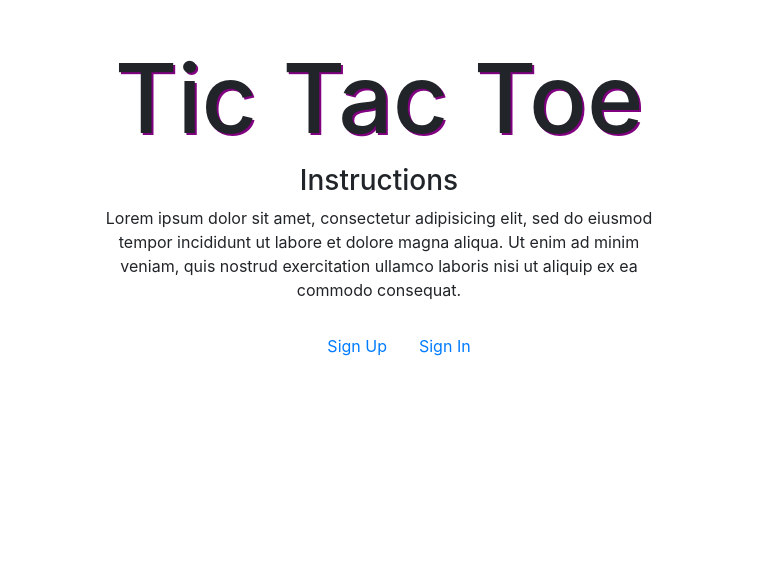
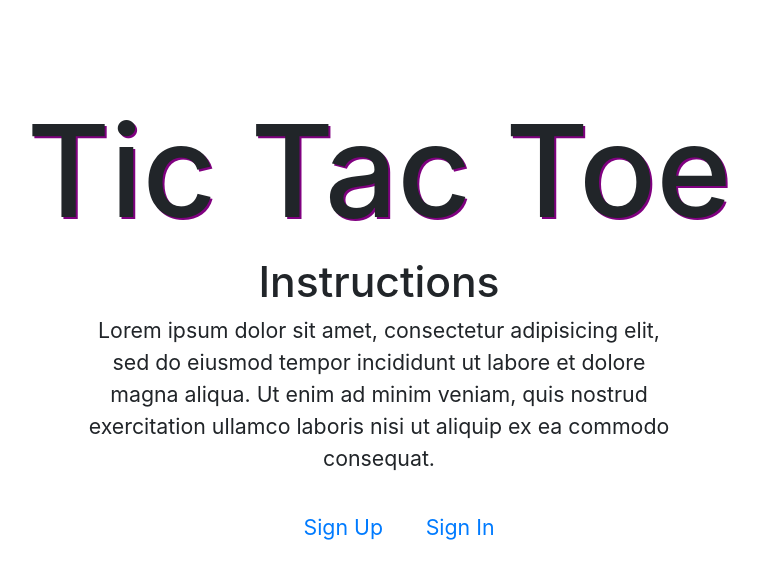
Before and after one commit to srsexton94/tictactoe-client, a website built with webpack: page index.html in a window 1280 px wide. Shown: the part 119-698 px from the top of the page, without its empty margins (261-1020 px from the left). Built offline with nearby package versions, Linux system fonts and the light colour scheme.

Commit message:
Edits main Styling sheet and ReadMe
Edits index.scss to correct some specifications, remove some
redundancies, and match 'best practices' conventions.
Edits the ReadMe to correct some typos and better some of the page
organization.

```diff
--- a/assets/styles/index.scss
+++ b/assets/styles/index.scss
@@ -1,15 +1,15 @@
 @import '~bootstrap/scss/bootstrap';
 
 $alert: #f00;
-$base: #fff;
-$highlight: #800080;
+$headline: 10vw;
+$highlight: 2px 2px #800080;
 $border: 2px solid #000;
 $disable: #888;
 $disable-light: #ddd;
 $success: #32cd32;
 
 body {
-  background: $base;
+  font-size: calc($headline / 6);
 }
 
 header {
@@ -17,14 +17,19 @@ header {
 }
 
 h1 {
-  font-size: 6em;
-  text-shadow: 2px 2px $highlight;
+  font-size: $headline;
+  text-shadow: $highlight;
+  width: 100%;
 }
 
 h2 {
-  font-size: 5em;
+  font-size: calc($headline * 5/6);
   text-align: center;
-  text-shadow: 2px 2px $highlight;
+  text-shadow: $highlight;
+}
+
+h3 {
+  font-size: calc($headline / 3);
 }
 
 input {
@@ -68,6 +73,8 @@ ul {
   text-decoration: none;
 }
 
+// this is non-alphabetic order intentionally, so that it can be over-
+// written by the disable classes when used
 .sign-out {
   color: $alert;
 }
@@ -82,12 +89,6 @@ ul {
   flex-flow: nowrap row;
 }
 
-.game-disable {
-  background-color: $disable-light;
-  color: $disable;
-  pointer-events: none;
-}
-
 .failure {
   background-color: $alert;
 }
@@ -98,8 +99,20 @@ ul {
   text-align: center;
 }
 
+.game-disable {
+  background-color: $disable-light;
+  color: $disable;
+  pointer-events: none;
+}
+
 .hidden {
   display: none;
+}
+
+.instructions {
+  display: block;
+  margin: auto;
+  width: 70%;
 }
 
 .square {
@@ -108,7 +121,7 @@ ul {
   font-size: 8em;
   height: 20vh;
   justify-content: center;
-  text-shadow: 2px 2px $highlight;
+  text-shadow: $highlight;
 }
 
 .top {
@@ -124,12 +137,6 @@ ul {
   background-color: $success;
 }
 
-.instructions {
-  display: block;
-  margin: auto;
-  width: 60%;
-}
-
 .title-page {
   margin: 10em;
   text-align: center;
```
Also changed, not shown: README.md.
